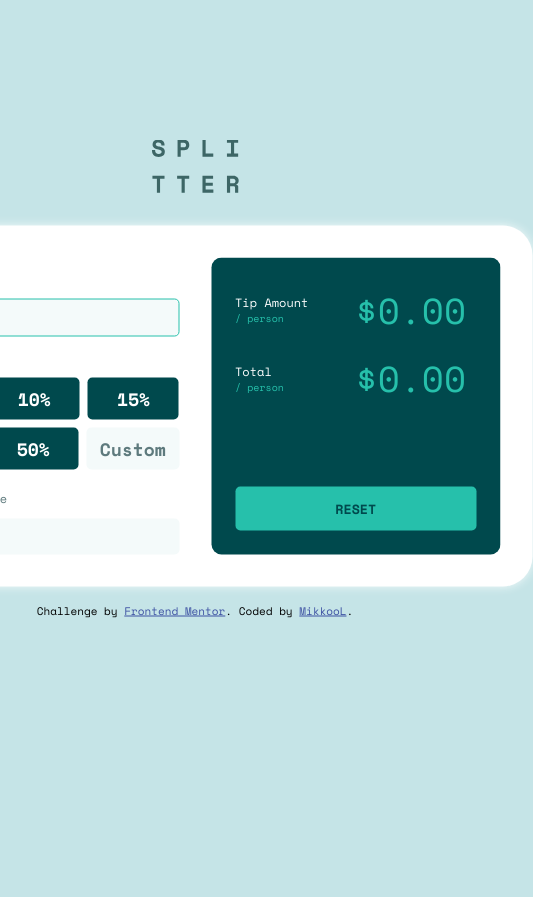
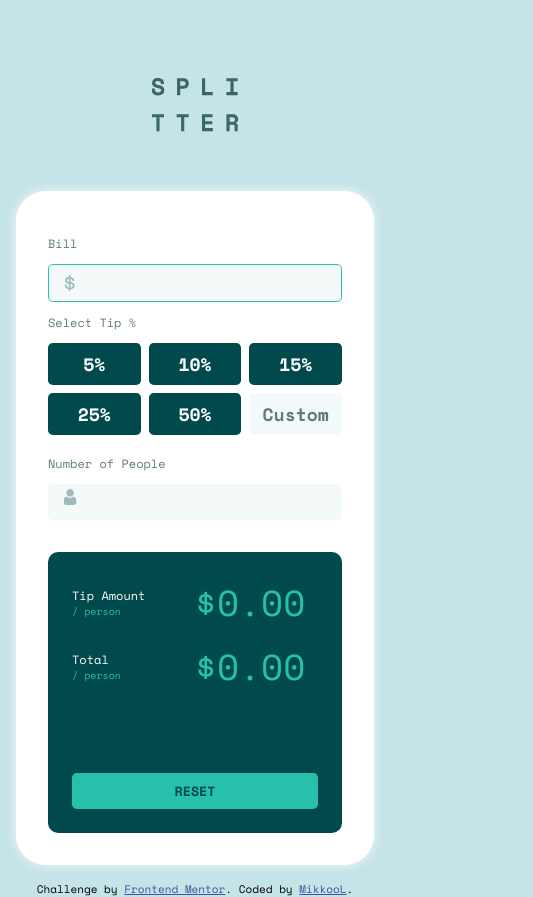
Before and after one commit to mikkool/tip-calculator, a plain HTML site: page index.html in a window 390 px wide. Shown: the whole page, 533 px wide, since content can reach past the window. Before the commit the page ends 844 px from the top, so only its background shows below. Drawn offline with nearby package versions, Linux system fonts and the light colour scheme.

Commit message:
done! :)

```diff
--- a/dir/css/style.css
+++ b/dir/css/style.css
@@ -144,17 +144,38 @@ img {
   color: var(--error-text);
 }
 
-@media only screen and (max-width: 375px){
+@media only screen and (max-width: 475px){
+  .calculator {
+    position:absolute;
+    top: 500px;
+    width: 100%;
+    height: 650px;
+    padding: 1rem;
+  }
+
   .calc-box {
     display: grid;
     grid-template-columns: 1fr;
     grid-template-rows: 1fr;
-    width: 100%;
-    height: 100%;
   }
 
-  body {
-    background-color: red;
+  img {
+    position: absolute;
+    top: -70px;
+    left: 50%;
+    transform: translate(-50%, -50%);
+  }
+
+  .dollar-icon {
+    position: absolute;
+    top: 108px;
+    left: 70px
+  }
+
+  .person-icon {
+    position: absolute;
+    top: 322px;
+    left: 70px;
   }
 
 }
```
